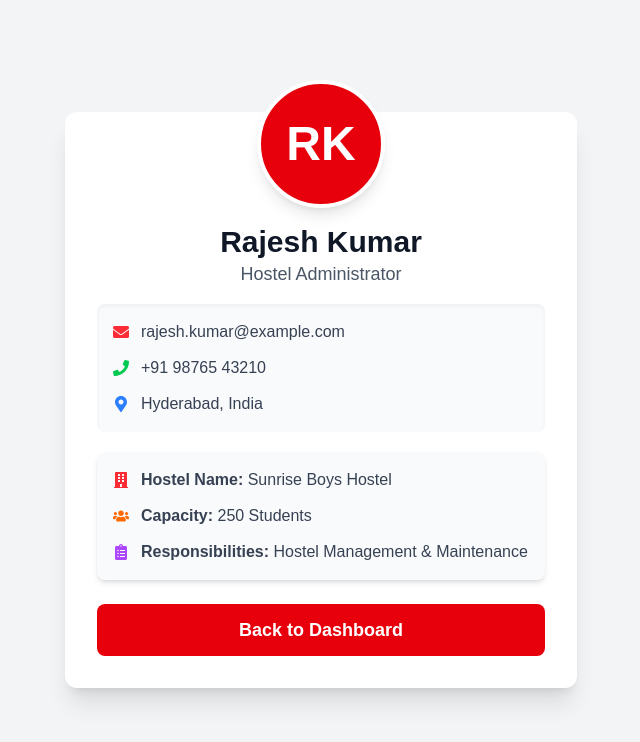
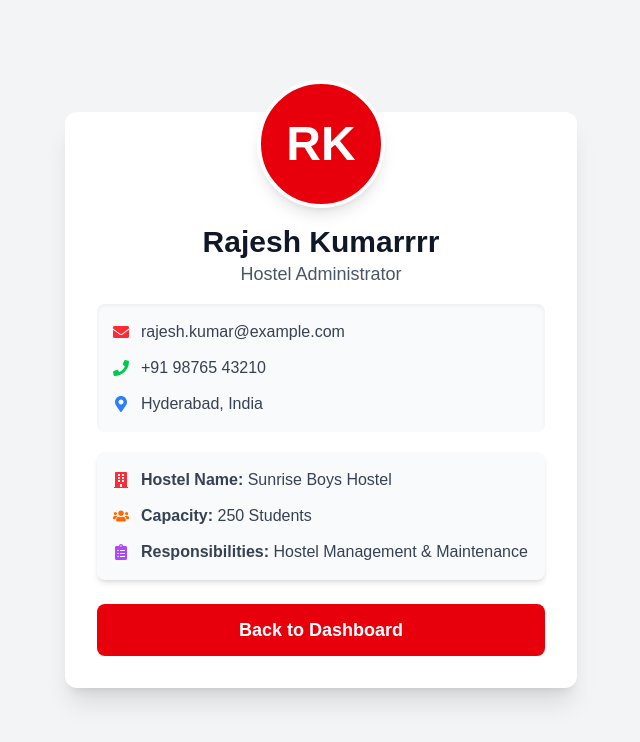
Before and after one commit to Srujangupta06/PGO-Dashboard, a React (Vite) app in the folder frontend/: page /profile in a window 1280 px wide. Shown: the top 742 px of the page, without its empty margins (319-959 px from the left). Built offline with nearby package versions, Linux system fonts and the light colour scheme; sample sign-in values are in the browser's storage.

Commit message:
dashboard

```diff
--- a/frontend/src/components/pages/Profile.jsx
+++ b/frontend/src/components/pages/Profile.jsx
@@ -10,7 +10,7 @@ import {
 } from "react-icons/fa";
 
 const Profile = () => {
-  const name = "Rajesh Kumar"; // Replace with dynamic name if needed
+  const name = "Rajesh Kumarrrr"; // Replace with dynamic name if needed
   const initials = name
     .split(" ")
     .map((n) => n[0])
@@ -88,5 +88,4 @@ export default Profile;
 // const Profile = () => {
 //   return <div>Profile</div>;
 // };
-
 // export default Profile;
```
